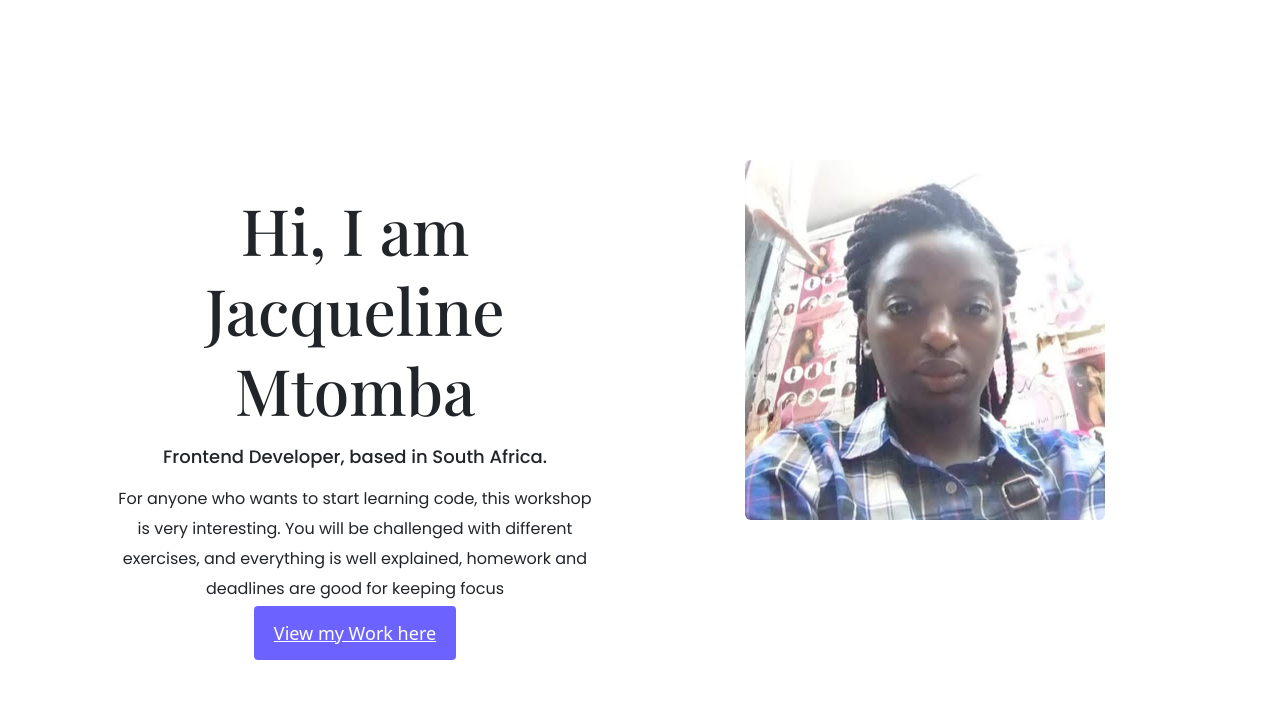
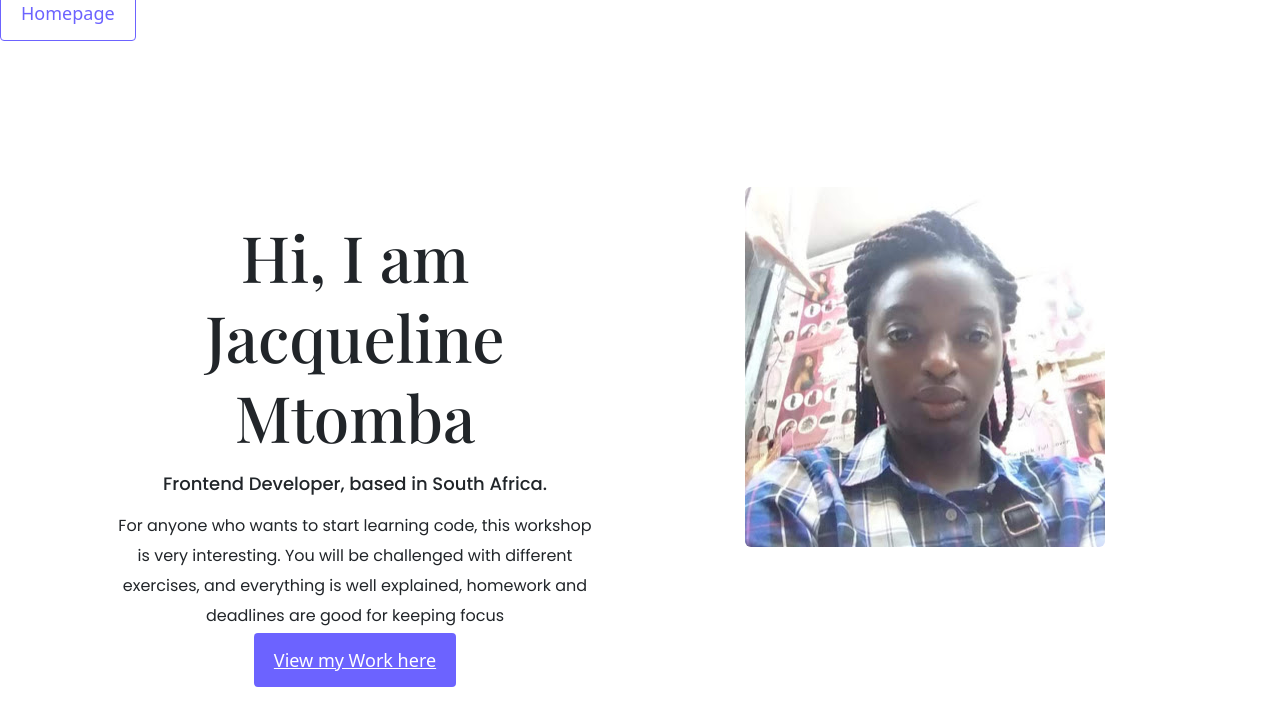
Before and after one commit to mamoyojaxx/Portfolio_Project, a plain HTML site: page about.html in a window 1280 px wide. Drawn offline with nearby package versions, Linux system fonts and the light colour scheme; a web font is replaced by a local one.

Commit message:
added temporary links for two pages

```diff
--- a/about.html
+++ b/about.html
@@ -15,6 +15,7 @@
 
 </head>
 <body>
+    <a href="index.html" class="btn-link-outline mb-5">Homepage</a>
     <div class = "container about-section">
         <div class = "row">
             <div class="col-md-6">
```
Also changed, not shown: index.html (+1 -0 lines).
